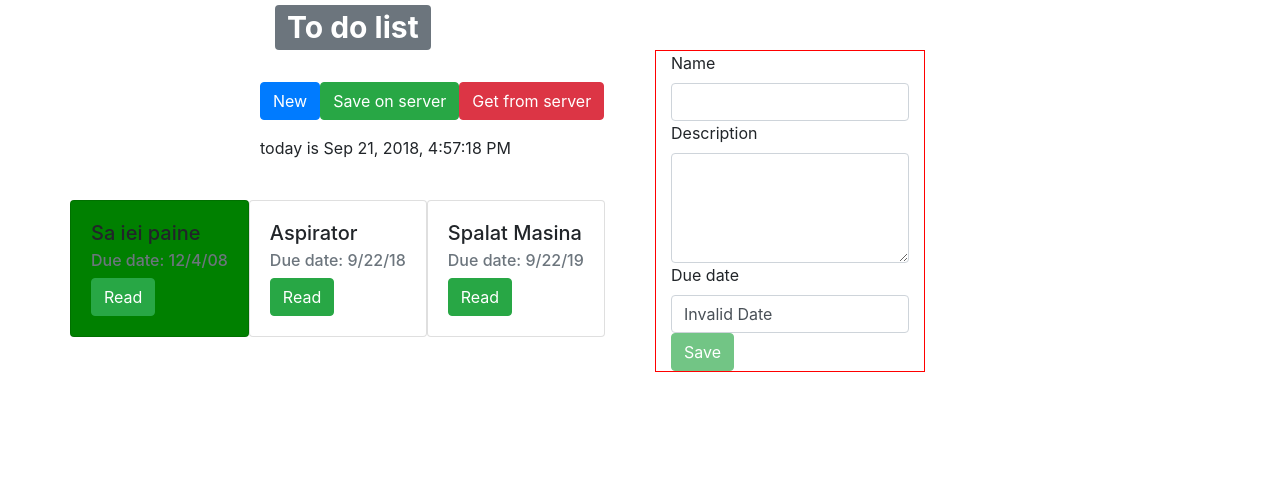
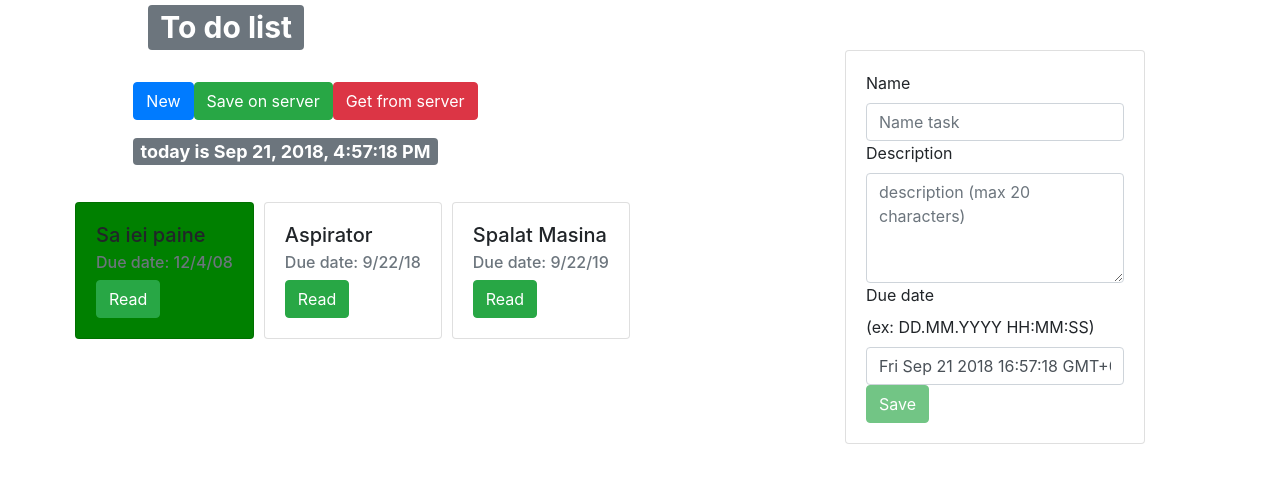
Before and after one commit to gxg10/to-do-task, an Angular app: page /new-task in a window 1280 px wide. Shown: the top 482 px of the page. Built offline with nearby package versions, Linux system fonts and the light colour scheme.

Commit message:
more modif

```diff
--- a/src/app/app.component.html
+++ b/src/app/app.component.html
@@ -1,21 +1,11 @@
-<!--
-<div class="row">
-    <div class="col-md-12">
-            <app-to-do-list></app-to-do-list>
-    </div>
-</div>
-<div class="row">
-        <div class="col-md-7 offset-md-4">
-                <router-outlet></router-outlet>
-        </div>
-</div> -->
+
 
 <div class="container">
         <div class="row">
-                                <div class="col-sm-6">
+                <div class="col-sm-8">
                         <app-to-do-list></app-to-do-list>
                 </div>
-                                <div class="col-sm-6">
+                <div class="col-sm-4">
                         <router-outlet></router-outlet>
                 </div>
         </div>
--- a/src/app/task-service.ts
+++ b/src/app/task-service.ts
@@ -29,16 +29,16 @@ export class TaskService {
         return this.http.get('https://to-do-list-b4785.firebaseio.com/tasks.json');
     }
 
-    sortTasks() {
-     const t = this.tasks.sort((a, b) =>
-        new Date(a.due_date).getTime()
-        - new Date(b.due_date).getTime());
-        return t;
-    }
-
     getTasks() {
         return this.tasks;
     }
+
+    sortTasks() {
+        const sortedTasks = this.tasks.sort((a, b) =>
+           new Date(a.due_date).getTime()
+           - new Date(b.due_date).getTime());
+           return sortedTasks;
+       }
 
     setTasts(tasks: Task[]) {
         this.tasks = tasks;
@@ -60,7 +60,7 @@ export class TaskService {
         this.tasks.splice(index, 1);
     }
 
-    doneTask(index: number) {
+    setDoneTask(index: number) {
         const tempTask = this.tasks[index];
         tempTask.status = 'done';
     }
--- a/src/app/to-do-list/new-task/new-task.component.css
+++ b/src/app/to-do-list/new-task/new-task.component.css
@@ -1,4 +1,4 @@
 .casuta {
+    width: 300px;
     margin-top: 50px;
-    border: 1px red solid;
 }
--- a/src/app/to-do-list/new-task/new-task.component.html
+++ b/src/app/to-do-list/new-task/new-task.component.html
@@ -1,18 +1,43 @@
-<div class="container">
+<!-- <div class="container">
   <div class="row">
-    <div class="col-md-6 casuta">
+    <div class="col-md-8 casuta">
 
       <form [formGroup]="taskForm" (ngSubmit)="onSubmit()">
         <label for="name">Name</label>
-        <input type="text" id="name" formControlName="name" class="form-control">
+        <input type="text" id="name" formControlName="name" class="form-control"
+        placeholder="Name task">
         <label for="small_description">Description</label>
-        <textarea type="text" id="small_description" formControlName="small_description"
+        <textarea type="text" id="small_description"
+        formControlName="small_description" placeholder="description"
         class="form-control" rows="4"></textarea>
         <label for="duedate">Due date</label>
-        <input type="text" id="duedate" formControlName="duedate" class="form-control">
+        <label for="duedate">(ex: DD.MM.YYYY HH:MM:SS)</label>
+        <input type="text" id="duedate" formControlName="duedate"
+        class="form-control" placeholder="ex: DD.MM.YYYY HH:MM:SS">
         <button type="submit" class="btn btn-success" [disabled]="!taskForm.valid">Save</button>
         </form>
 
         </div>
       </div>
-</div>
+</div> -->
+
+<div class="card casuta">
+    <div class="card-body">
+        <form [formGroup]="taskForm" (ngSubmit)="onSubmit()">
+            <label for="name">Name</label>
+            <input type="text" id="name" formControlName="name" class="form-control"
+            placeholder="Name task">
+            <label for="small_description">Description</label>
+            <textarea type="text" id="small_description"
+            formControlName="small_description" placeholder="description (max 20 characters)"
+            class="form-control" rows="4"></textarea>
+            <label for="duedate">Due date</label>
+            <label for="duedate">(ex: DD.MM.YYYY HH:MM:SS)</label>
+            <input type="text" id="duedate" formControlName="duedate"
+            class="form-control" placeholder="ex: DD.MM.YYYY HH:MM:SS">
+            <button type="submit" class="btn btn-success" [disabled]="!taskForm.valid">Save</button>
+            </form>
+
+
+    </div>
+  </div>
--- a/src/app/to-do-list/new-task/new-task.component.ts
+++ b/src/app/to-do-list/new-task/new-task.component.ts
@@ -62,7 +62,7 @@ export class NewTaskComponent implements OnInit {
 
     let taskName = '';
     let small_description = '';
-    let duedate = new Date('');
+    let duedate = new Date();
 
     if (this.editMode) {
      const task = this.taskService.getOneTask(this.id);
--- a/src/app/to-do-list/task-detail/task-detail.component.css
+++ b/src/app/to-do-list/task-detail/task-detail.component.css
@@ -0,0 +1,4 @@
+.task-detail {
+    margin-top: 50px;
+    width: 300px;
+}
--- a/src/app/to-do-list/task-detail/task-detail.component.html
+++ b/src/app/to-do-list/task-detail/task-detail.component.html
@@ -1,4 +1,4 @@
-<div class="card">
+<div class="card task-detail">
     <div class="card-body">
       <h5 class="card-title">{{task.name}}</h5>
 
@@ -13,4 +13,4 @@
       <button class="btn btn-primary" (click)="editTask()">Edit</button>
       <button class="btn btn-danger" (click)="deleteTask()">Delete</button>
     </div>
-  </div>
+</div>
--- a/src/app/to-do-list/task-detail/task-detail.component.ts
+++ b/src/app/to-do-list/task-detail/task-detail.component.ts
@@ -39,7 +39,7 @@ export class TaskDetailComponent implements OnInit {
   }
 
   markDone() {
-    this.taskService.doneTask(this.id);
+    this.taskService.setDoneTask(this.id);
     this.router.navigate(['/']);
   }
 
--- a/src/app/to-do-list/to-do-item/to-do-item.component.css
+++ b/src/app/to-do-list/to-do-item/to-do-item.component.css
@@ -0,0 +1,3 @@
+.casuta-card {
+    margin: 5px;
+}
--- a/src/app/to-do-list/to-do-item/to-do-item.component.html
+++ b/src/app/to-do-list/to-do-item/to-do-item.component.html
@@ -1,4 +1,5 @@
-<div class="card" [ngStyle]="{'background-color': getStatusTaskColor(it.status)}">
+<div class="card casuta-card"
+[ngStyle]="{'background-color': getStatusTaskColor(it.status)}">
   <div class="card-body">
     <h5 class="card-title">{{it.name}}</h5>
     <h6 class="card-subtitle mb-2 text-muted">Due date: {{it.due_date | date : 'shortDate'}}</h6>
--- a/src/app/to-do-list/to-do-list.component.html
+++ b/src/app/to-do-list/to-do-list.component.html
@@ -1,18 +1,18 @@
   <div class="row">
-    <div class="col-sm-8 offset-md-4">
+    <div class="col-sm-8 offset-sm-1">
       <h1><span class="badge badge-secondary">To do list</span></h1>
     </div>
   </div>
   <br>
   <div class="row">
-    <div class="com-sm-4 offset-md-4">
+    <div class="com-sm-4 offset-sm-1">
         <div class="btn-toolbar mb-3">
             <button class="btn btn-primary" (click)="newTask()">New</button>
             <button class="btn btn-success" (click)="saveServer()">Save on server</button>
             <button class="btn btn-danger" (click)="getFromServer()">Get from server</button>
         </div>
-
-        <p>today is {{today | date: 'medium'}}</p>
+        <h4><span class="badge badge-secondary">
+          today is {{today | date: 'medium'}}</span></h4>
     </div>
   </div>
   <br>
```
Lines whose indentation alone changed are shown as unchanged.
